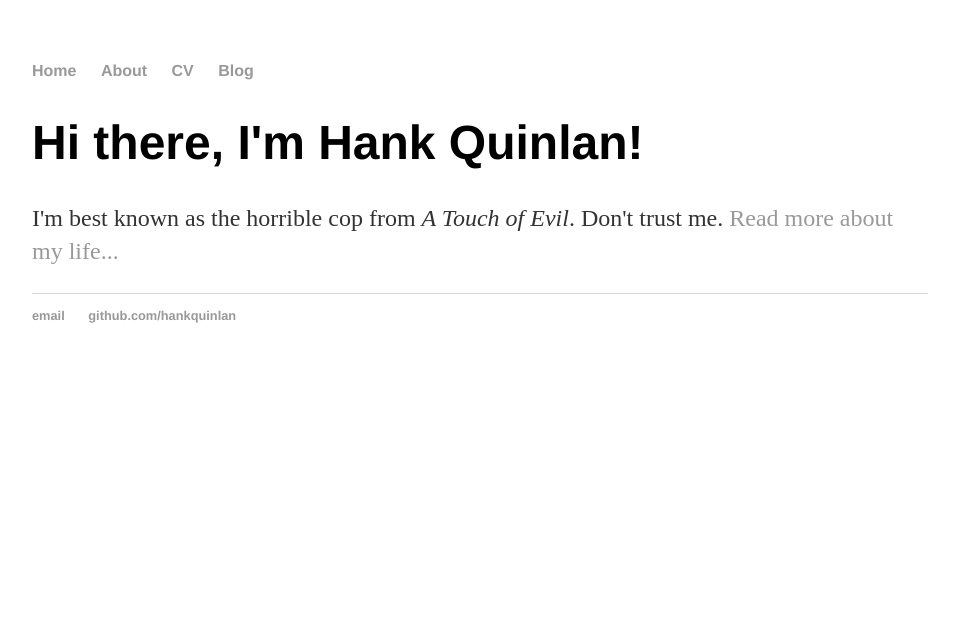
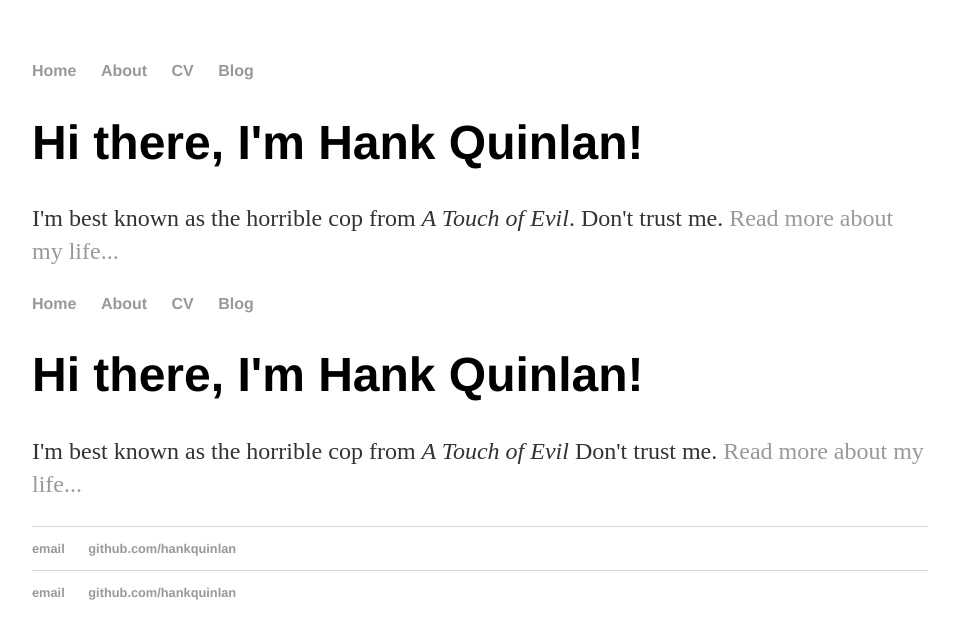
Before and after one commit to zongyue1010/zongliangyue, a Jekyll site: the page built from index.html, in a window 1280 px wide. Shown: the top 639 px of the page, without its empty margins (160-1119 px from the left). Built offline with Jekyll 4.4.1, drawn with Linux system fonts in a browser that asks for light colours.

Commit message:
Update index.html

```diff
--- a/index.html
+++ b/index.html
@@ -7,3 +7,31 @@
 			<h1>Hi there, I'm Hank Quinlan!</h1>
 			<p>I'm best known as the horrible cop from <em>A Touch of Evil</em>. Don't trust me. <a href="/about">Read more about my life...</a></p>
 		</div>
+<!DOCTYPE html>
+<html>
+	<head>
+		<title>Hank Quinlan, Horrible Cop</title>
+	</head>
+	<body>
+		<nav>
+    		<ul>
+        		<li><a href="/">Home</a></li>
+	        	<li><a href="/about">About</a></li>
+        		<li><a href="/cv">CV</a></li>
+        		<li><a href="/blog">Blog</a></li>
+    		</ul>
+		</nav>
+		<div class="container">
+    		<div class="blurb">
+        		<h1>Hi there, I'm Hank Quinlan!</h1>
+				<p>I'm best known as the horrible cop from <em>A Touch of Evil</em> Don't trust me. <a href="/about">Read more about my life...</a></p>
+    		</div><!-- /.blurb -->
+		</div><!-- /.container -->
+		<footer>
+    		<ul>
+        		<li><a href="mailto:hankquinlanhub@gmail.com">email</a></li>
+        		<li><a href="https://github.com/hankquinlan">github.com/hankquinlan</a></li>
+			</ul>
+		</footer>
+	</body>
+</html>
```
